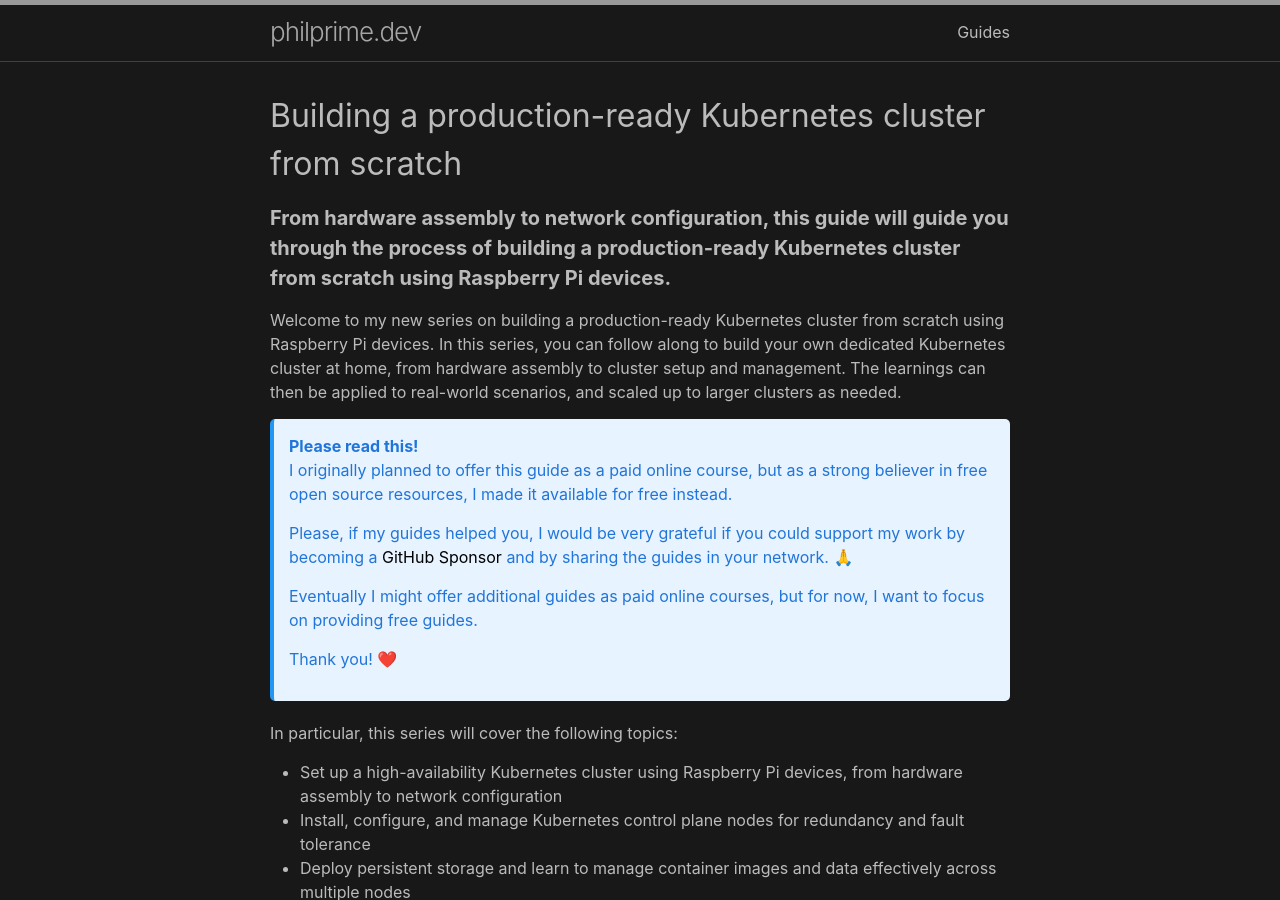
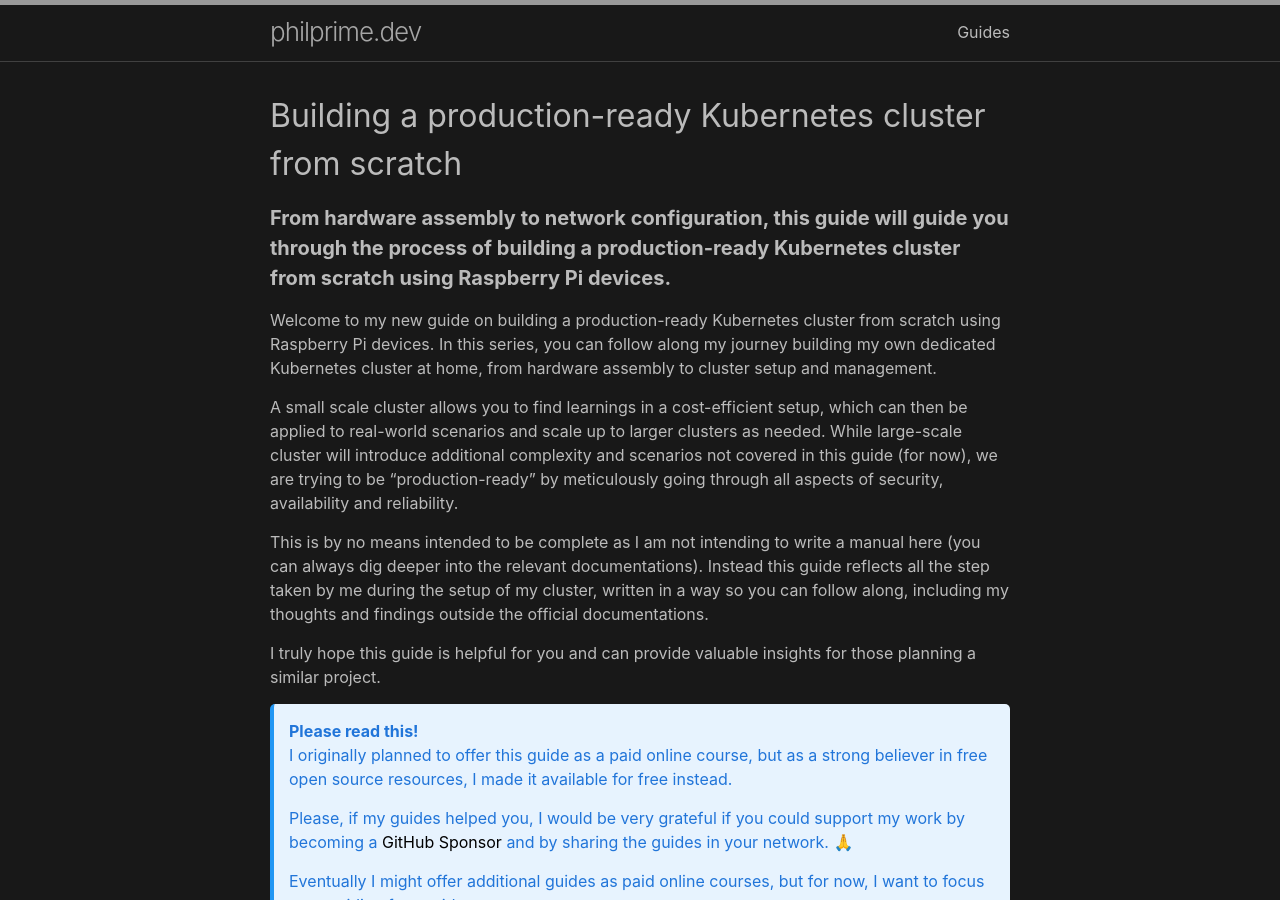
Before and after one commit to philprime/philprime.dev, a Jekyll site: the page built from guides/building-a-production-ready-kubernetes-cluster-from-scratch/index.md, in a window 1280 px wide and 900 px high. Built offline with Jekyll 4.4.1, drawn with Linux system fonts in a browser that asks for light colours.

Commit message:
fix: add more introduction text to guide

```diff
--- a/guides/building-a-production-ready-kubernetes-cluster-from-scratch/index.md
+++ b/guides/building-a-production-ready-kubernetes-cluster-from-scratch/index.md
@@ -11,10 +11,19 @@ guide_abstract: >
 repo_file_path: guides/building-a-production-ready-kubernetes-cluster-from-scratch/index.md
 ---
 
-Welcome to my new series on building a production-ready Kubernetes cluster from scratch using Raspberry Pi devices. In
-this series, you can follow along to build your own dedicated Kubernetes cluster at home, from hardware assembly to
-cluster setup and management. The learnings can then be applied to real-world scenarios, and scaled up to larger
+Welcome to my new guide on building a production-ready Kubernetes cluster from scratch using Raspberry Pi devices. In
+this series, you can follow along my journey building my own dedicated Kubernetes cluster at home, from hardware assembly to
+cluster setup and management.
+
+A small scale cluster allows you to find learnings in a cost-efficient setup, which can then be applied to real-world scenarios and scale up to larger
 clusters as needed.
+While large-scale cluster will introduce additional complexity and scenarios not covered in this guide (for now), we are trying to be "production-ready" by meticulously
+going through all aspects of security, availability and reliability.
+
+This is by no means intended to be complete as I am not intending to write a manual here (you can always dig deeper into the relevant documentations).
+Instead this guide reflects all the step taken by me during the setup of my cluster, written in a way so you can follow along, including my thoughts and findings outside the official documentations.
+
+I truly hope this guide is helpful for you and can provide valuable insights for those planning a similar project.
 
 {% include alert.liquid.html type='note' title='Please read this!' content='
 
```
